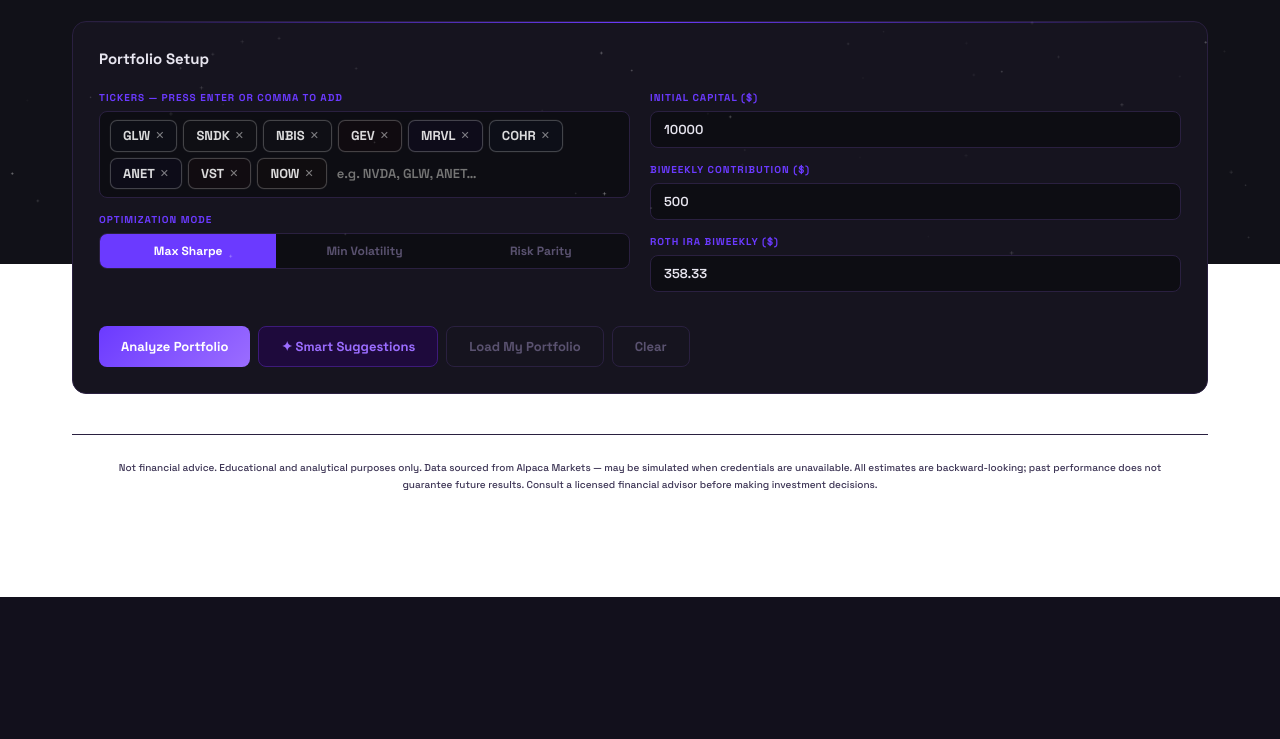
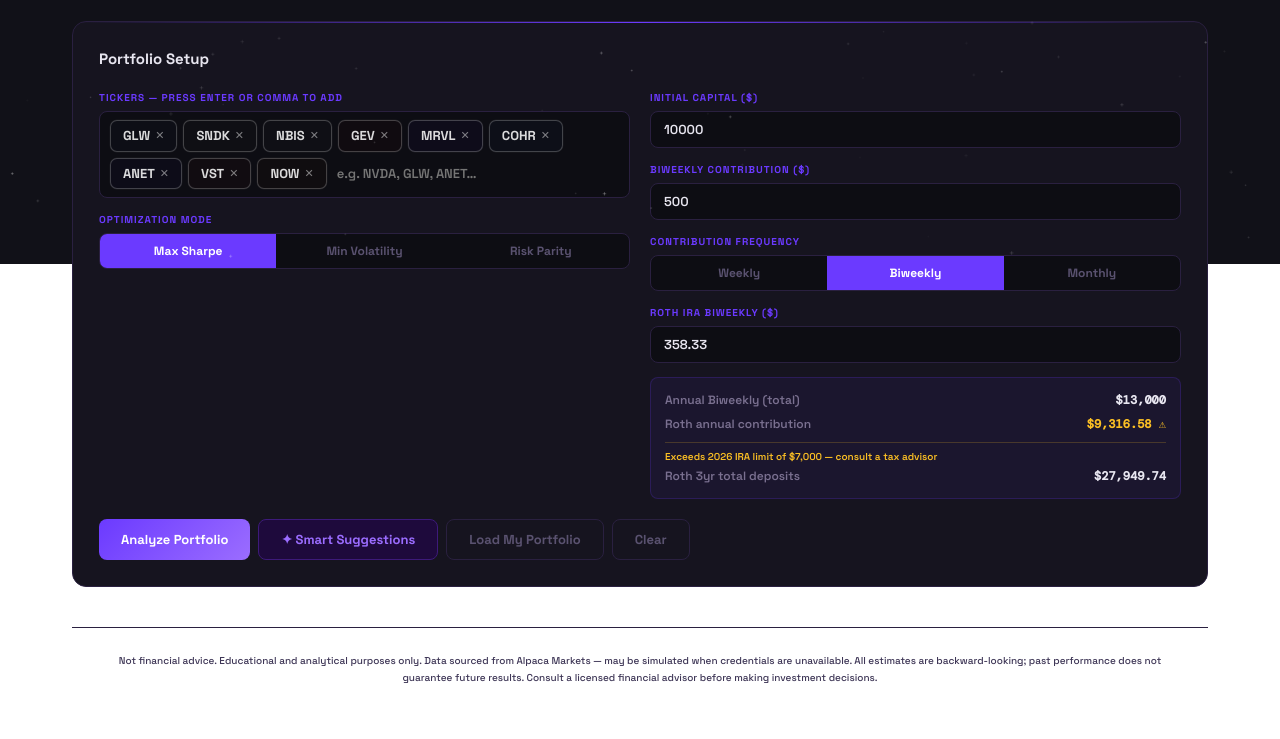
Before and after one commit to TheWolfOfWaltham/portfolio-analyzer, a Flask app: page / in a window 1280 px wide. Shown: the part 536-1275 px from the top of the page. Before the commit the page ends 1133 px from the top, so only its background shows below. Run offline with Flask 3, Linux system fonts and the light colour scheme.

Commit message:
Update index.html

```diff
--- a/templates/index.html
+++ b/templates/index.html
@@ -184,6 +184,10 @@ nav{background:rgba(13,13,19,0.92);backdrop-filter:blur(12px);border-bottom:1px
 #results{display:none}
 #results.visible{display:block}
 .note-bar{background:rgba(107,58,255,.1);border:1px solid rgba(107,58,255,.25);border-radius:7px;padding:10px 14px;font-size:12px;color:var(--purple-mid);font-weight:600;margin-bottom:20px}
+.roth-display{background:rgba(107,58,255,0.07);border:1px solid rgba(107,58,255,0.2);border-radius:8px;padding:10px 14px;font-size:12px;margin-top:4px}
+.roth-row{display:flex;justify-content:space-between;font-weight:600;padding:3px 0;color:var(--text-muted)}
+.roth-row span:last-child{color:var(--text);font-family:'DM Mono',monospace}
+.roth-warn{font-size:10px;color:var(--amber);font-weight:600;margin-top:6px;padding-top:6px;border-top:1px solid rgba(251,191,36,.2)}
 .disclaimer{font-size:10px;color:var(--text-faint);text-align:center;padding:24px 32px;border-top:1px solid var(--border);max-width:1200px;margin:40px auto 0;line-height:1.7;font-weight:500}
 
 @media(max-width:900px){
@@ -258,9 +262,18 @@ nav{background:rgba(13,13,19,0.92);backdrop-filter:blur(12px);border-bottom:1px
           <input type="number" id="biweekly" class="field-input-styled" value="500" min="0" step="50"/>
         </div>
         <div class="field-group">
+          <div class="field-label">Contribution Frequency</div>
+          <div class="mode-tabs freq-tabs">
+            <button class="freq-tab mode-tab" data-freq="weekly" onclick="setFreq(this)">Weekly</button>
+            <button class="freq-tab mode-tab active" data-freq="biweekly" onclick="setFreq(this)">Biweekly</button>
+            <button class="freq-tab mode-tab" data-freq="monthly" onclick="setFreq(this)">Monthly</button>
+          </div>
+        </div>
+        <div class="field-group">
           <div class="field-label">Roth IRA Biweekly ($)</div>
           <input type="number" id="rothBiweekly" class="field-input-styled" value="358.33" step="0.01"/>
         </div>
+        <div id="rothDisplay" class="roth-display"></div>
       </div>
     </div>
     <div class="btn-row">
@@ -277,8 +290,18 @@ nav{background:rgba(13,13,19,0.92);backdrop-filter:blur(12px);border-bottom:1px
   </div>
 
   <div class="smart-panel" id="smartPanel">
-    <h3>Smart Portfolio Suggestions</h3>
-    <p>Each suggestion shows the marginal impact of adding a 5% position to your current book — funded proportionally from existing holdings.</p>
+    <div style="display:flex;align-items:flex-start;justify-content:space-between;gap:16px;margin-bottom:8px">
+      <div>
+        <h3>Smart Portfolio Suggestions</h3>
+        <p style="margin-bottom:0">Each suggestion shows the marginal impact of adding a 5% position to your current book.</p>
+      </div>
+      <div id="smartPoweredBy" style="font-size:10px;font-family:'DM Mono',monospace;color:var(--purple-mid);white-space:nowrap;padding-top:4px"></div>
+    </div>
+    <div id="smartAnalysis" style="display:none;background:rgba(107,58,255,0.08);border:1px solid rgba(107,58,255,0.2);border-radius:8px;padding:10px 14px;font-size:12px;font-weight:500;color:var(--text-muted);margin-bottom:14px;font-style:italic"></div>
+    <div style="display:flex;gap:8px;margin-bottom:16px">
+      <input id="smartPrompt" class="field-input-styled" placeholder="e.g. 'Find me nuclear energy exposure' or 'Low vol dividend payers' — leave blank for Claude's best judgment" style="flex:1;font-size:12px"/>
+      <button class="btn btn-smart" onclick="runSmart()" style="white-space:nowrap;flex-shrink:0">✦ Refine</button>
+    </div>
     <div id="smartWarnings"></div>
     <div class="smart-cols">
       <div>
```
